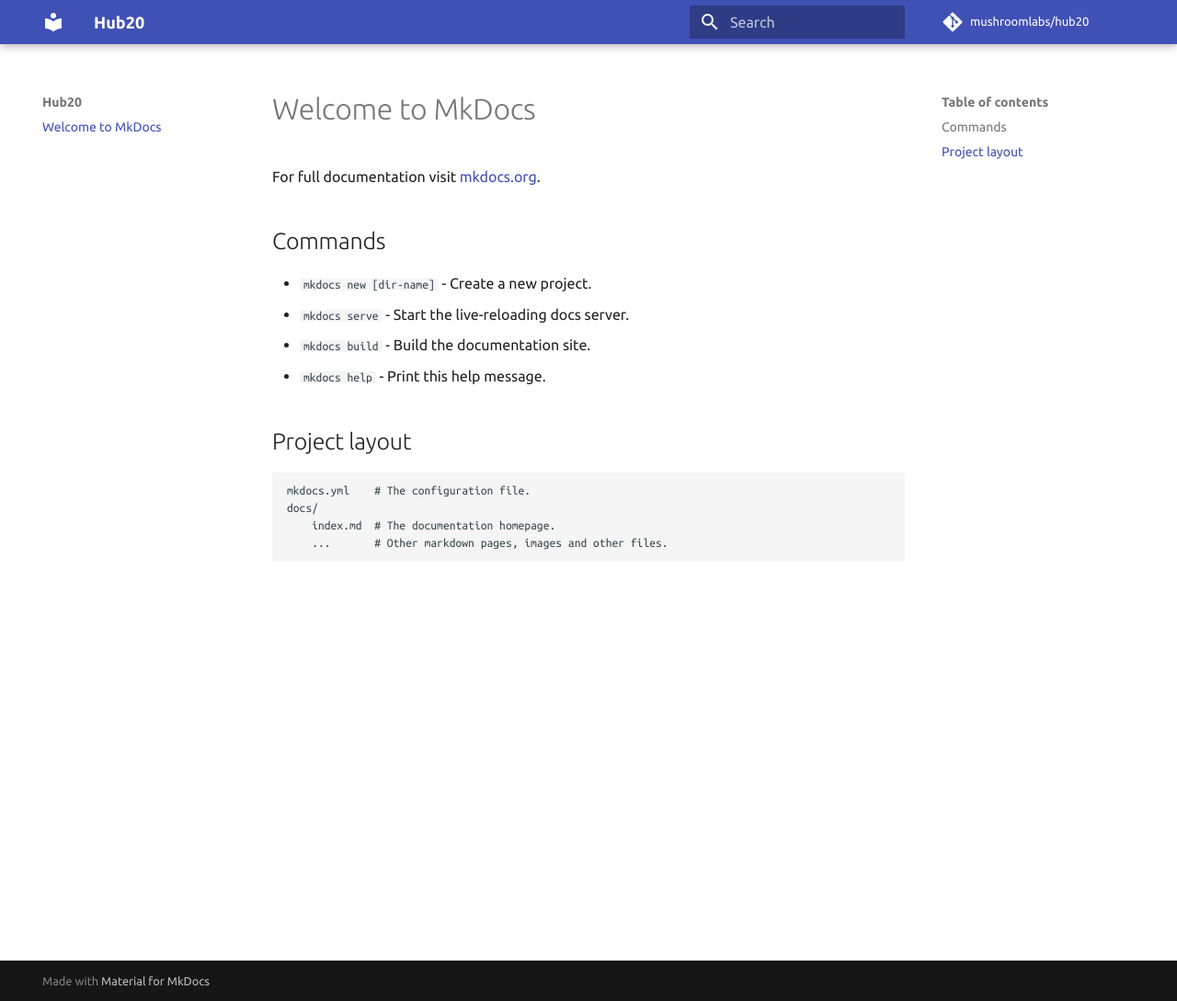
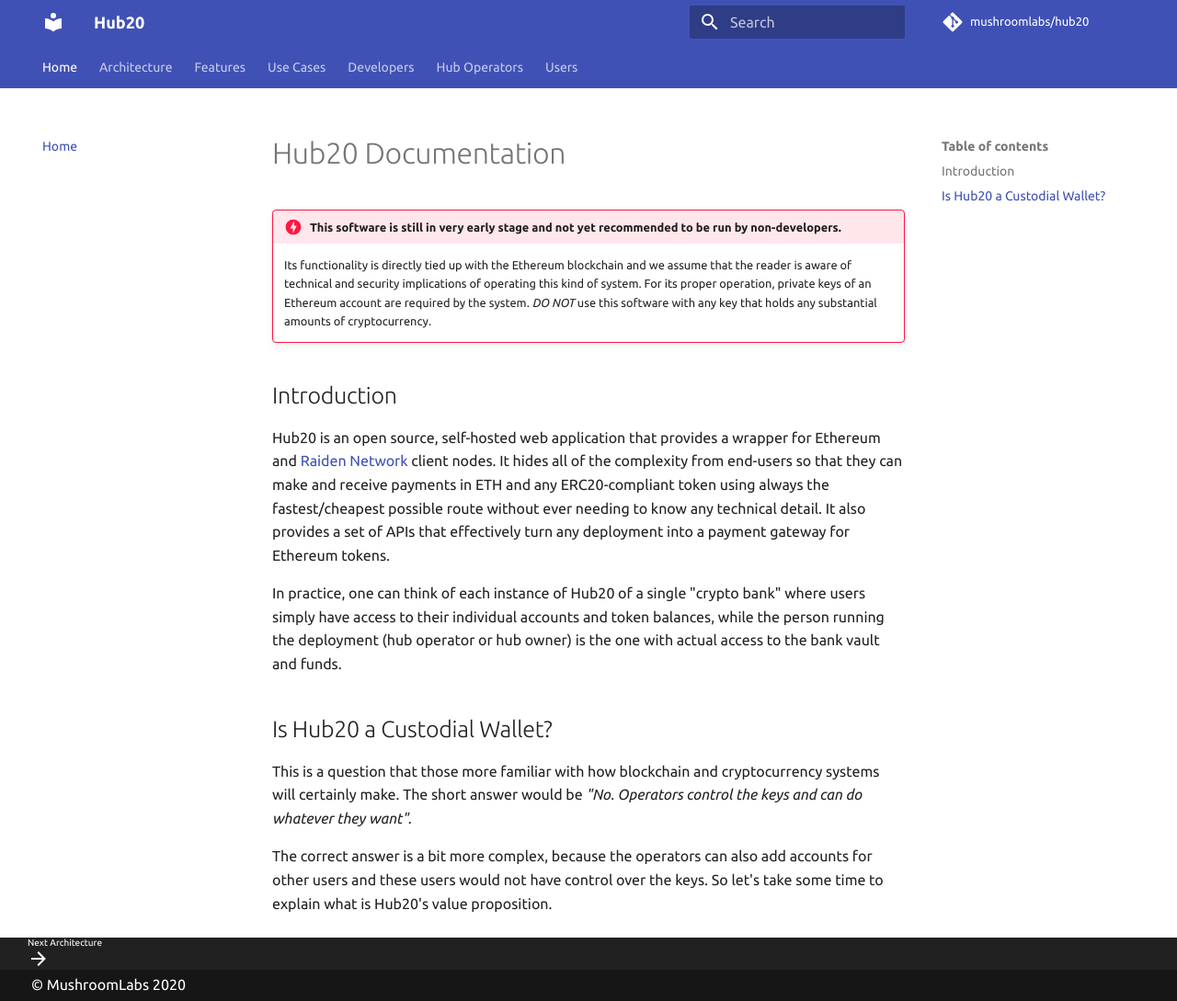
Before and after one commit to mushroomlabs/hub20, an MkDocs documentation site: the page built from docs/index.md, in a window 1280 px wide and 1089 px high. Shown: the whole window at 92% size. Built offline with MkDocs 1.6.1 and Material for MkDocs 9.7.7, drawn with Linux system fonts in a browser that asks for light colours; comment, search, counter and statistics services are not loaded.

Commit message:
Documentation site
Add first set of pages for documentation site. Pages with text to
explain what/why to use Hub20 and basic skeleton of pages that are yet
to be written

```diff
--- a/docs/index.md
+++ b/docs/index.md
@@ -1,17 +1,35 @@
-# Welcome to MkDocs
+# Hub20 Documentation
 
-For full documentation visit [mkdocs.org](https://mkdocs.org).
+!!! danger "This software is still in very early stage and not yet recommended to be run by non-developers."
 
-## Commands
+    Its functionality is directly tied up with the Ethereum blockchain and we assume that the reader is aware of technical and security implications of operating this kind of system. For its proper operation, private keys of an Ethereum account are required by the system. *DO NOT* use this software with any key that holds any substantial amounts of cryptocurrency.
 
-* `mkdocs new [dir-name]` - Create a new project.
-* `mkdocs serve` - Start the live-reloading docs server.
-* `mkdocs build` - Build the documentation site.
-* `mkdocs help` - Print this help message.
 
-## Project layout
+## Introduction
 
-    mkdocs.yml    # The configuration file.
-    docs/
-        index.md  # The documentation homepage.
-        ...       # Other markdown pages, images and other files.
+Hub20 is an open source, self-hosted web application that provides a
+wrapper for Ethereum and [Raiden Network](https://raiden.network)
+client nodes. It hides all of the complexity from end-users so that
+they can make and receive payments in ETH and any ERC20-compliant
+token using always the fastest/cheapest possible route without ever
+needing to know any technical detail. It also provides a set of APIs
+that effectively turn any deployment into a payment gateway for
+Ethereum tokens.
+
+In practice, one can think of each instance of Hub20 of a single
+"crypto bank" where users simply have access to their individual
+accounts and token balances, while the person running the deployment
+(hub operator or hub owner) is the one with actual access to the bank
+vault and funds.
+
+
+## Is Hub20 a Custodial Wallet?
+
+This is a question that those more familiar with how blockchain and
+cryptocurrency systems will certainly make. The short answer would be
+*"No. Operators control the keys and can do whatever they want"*.
+
+The correct answer is a bit more complex, because the operators can
+also add accounts for other users and these users would not have
+control over the keys. So let's take some time to explain what is
+Hub20's value proposition.
--- /dev/null
+++ b/docs/overrides/partials/footer.html
@@ -0,0 +1,50 @@
+<footer class="md-footer">
+  {% if page.previous_page or page.next_page %}
+  <div class="md-footer-nav">
+    <nav class="md-footer-nav__inner md-grid" aria-label="{{ lang.t('footer.title') }}">
+      {% if page.previous_page %}
+      <a href="{{ page.previous_page.url | url }}" title="{{ page.previous_page.title | striptags }}" class="md-footer-nav__link md-footer-nav__link--prev" rel="prev">
+        <div class="md-footer-nav__button md-icon">
+          {% include ".icons/material/arrow-left.svg" %}
+        </div>
+        <div class="md-footer-nav__title">
+          <div class="md-ellipsis">
+            <span class="md-footer-nav__direction">
+              {{ lang.t("footer.previous") }}
+            </span>
+            {{ page.previous_page.title }}
+          </div>
+        </div>
+      </a>
+      {% endif %}
+      {% if page.next_page %}
+      <a href="{{ page.next_page.url | url }}" title="{{ page.next_page.title | striptags }}" class="md-footer-nav__link md-footer-nav__link--next" rel="next">
+        <div class="md-footer-nav__title">
+          <div class="md-ellipsis">
+            <span class="md-footer-nav__direction">
+              {{ lang.t("footer.next") }}
+            </span>
+            {{ page.next_page.title }}
+          </div>
+        </div>
+        <div class="md-footer-nav__button md-icon">
+          {% include ".icons/material/arrow-right.svg" %}
+        </div>
+      </a>
+      {% endif %}
+    </nav>
+  </div>
+  {% endif %}
+  <div class="md-footer-meta md-typeset">
+    <div class="md-footer-meta__inner md-grid">
+      <div class="md-footer-copyright">
+        {% if config.copyright %}
+        <div class="md-footer-copyright__highlight">
+          {{ config.copyright }}
+        </div>
+        {% endif %}
+      </div>
+      {% include "partials/social.html" %}
+    </div>
+  </div>
+</footer>
--- a/mkdocs.yml
+++ b/mkdocs.yml
@@ -1,12 +1,41 @@
+copyright: © MushroomLabs 2020
+
 site_name: Hub20
+markdown_extensions:
+  - admonition
 theme:
+  custom_dir: docs/overrides
   name: material
-  palette:
-    primary: indigo
-    accent: indigo
+  features:
+    - tabs
   font:
     text: Ubuntu
     code: Ubuntu Mono
   language: en
+  palette:
+    primary: indigo
+    accent: indigo
+  plugins:
+    - search
+
+nav:
+   - Home: index.md
+   - Architecture: architecture.md
+   - Features: features.md
+   - Use Cases: use_cases.md
+   - Developers:
+       - Getting Started: developers/getting_started.md
+   - Hub Operators:
+       - Home: operators.md
+       - Installation: operators/install.md
+   - Users:
+       - Home: users.md
+       - Registration: users/signup.md
+       - Manage Balances: users/balances.md
+       - Sending/Receiving Money: users/transfers.md
+       - Payment Gateway:
+          - Stores: users/payment_gateway/stores.md
+          - Checkout20: users/payment_gateway/checkout20.md
+
 repo_name: mushroomlabs/hub20
 repo_url: https://github.com/mushroomlabs/hub20
```
Also changed, not shown: .gitlab-ci.yml (added, +15 -0 lines), docs/architecture.md (added, +118 -0 lines), docs/features.md (added, +13 -0 lines), docs/use_cases.md (added, +15 -0 lines), docs/users.md (added, +3 -0 lines).
